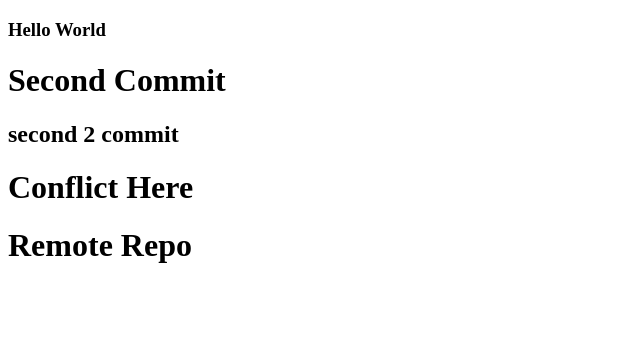
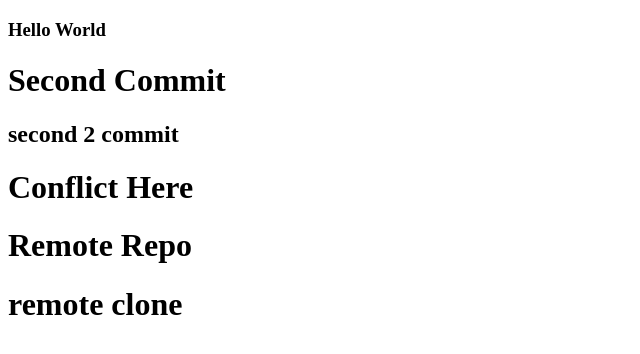
Before and after one commit to doandu0120/GITLEARN, a plain HTML site: page index.html in a window 1280 px wide. Shown: the whole page, without its empty margins (0-640 px from the left). Drawn offline with Linux system fonts and the light colour scheme.

Commit message:
commit clone

```diff
--- a/index.html
+++ b/index.html
@@ -15,6 +15,7 @@
 
     <h1>Conflict Here</h1>
     <h1>Remote Repo</h1>
+    <h1>remote clone</h1>
 </body>
 
 </html>
```
